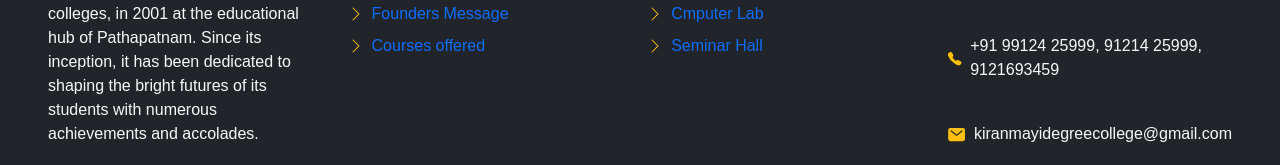
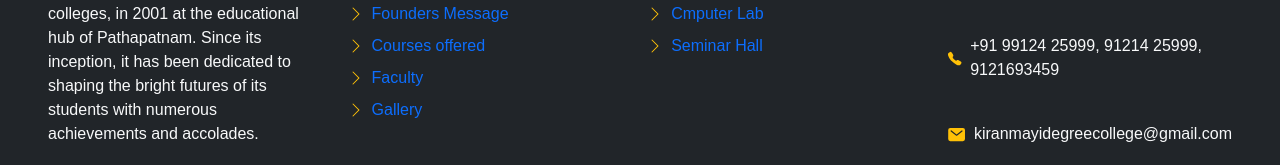
Before and after one commit to Tarun1434/KIranmayieducationalnstitiutions, a React (Create React App) app: page / in a window 1280 px wide. Shown: the part 3742-3907 px from the top of the page. Built offline with nearby package versions, Linux system fonts and the light colour scheme.

Commit message:
Explore now button

```diff
--- a/src/components/Footer/index.js
+++ b/src/components/Footer/index.js
@@ -57,6 +57,18 @@ function Footer() {
               <BsChevronRight />
               <NavLink to='/departments'>
                 <span>Courses offered</span>
+              </NavLink>
+            </li>
+            <li className='list-item'>
+              <BsChevronRight />
+              <NavLink to='/management'>
+                <span>Faculty</span>
+              </NavLink>
+            </li>
+            <li className='list-item'>
+              <BsChevronRight />
+              <NavLink to='/gallery'>
+                <span>Gallery</span>
               </NavLink>
             </li>
           </ul>
--- a/src/components/Home/index.js
+++ b/src/components/Home/index.js
@@ -216,9 +216,12 @@ function Home() {
               growth of its students{' '}
               <NavLink to='/about'>Read more....</NavLink>
             </p>
+
+          <NavLink to="/about">
             <div className='button'>
               <button className='origin_button'>Explore More</button>
             </div>
+          </NavLink>
           </div>
         </div>
         {/*Gallery */}
```
